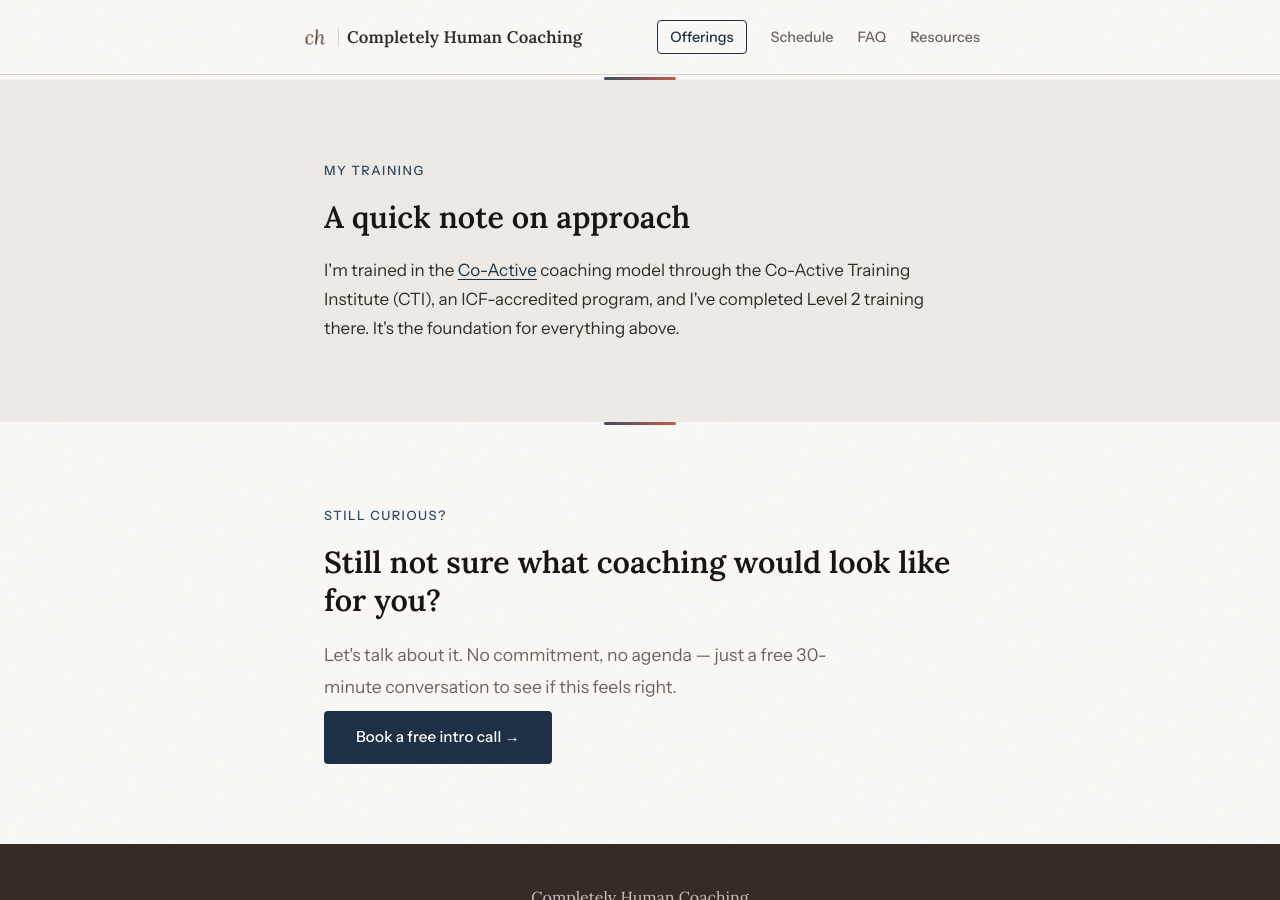
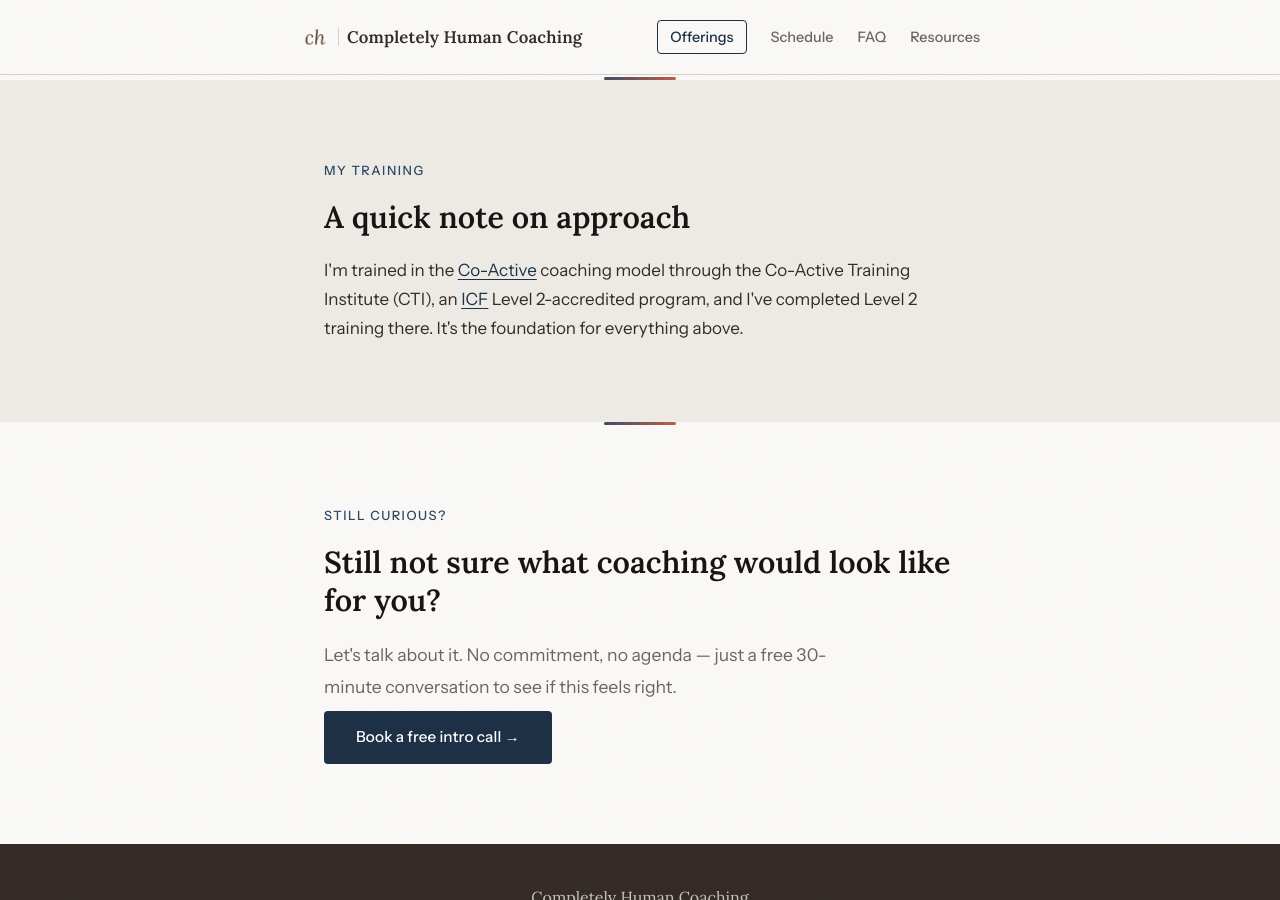
Before and after one commit to dbough/completely-human-coaching-com, a Jekyll site: the page built from what-to-expect/index.html, in a window 1280 px wide and 900 px high, scrolled down 6117 px. Built offline with Jekyll 4.4.1, drawn with Linux system fonts in a browser that asks for light colours.

Commit message:
Link ICF mention and specify Level 2 accreditation in My Training
Changes "an ICF-accredited program" to "an ICF Level 2-accredited program" with ICF linked to coachingfederation.org.

Co-Authored-By: Claude Sonnet 5 <noreply@anthropic.com>

```diff
--- a/what-to-expect/index.html
+++ b/what-to-expect/index.html
@@ -310,7 +310,7 @@ og_image: "https://completelyhumancoaching.com/og-image.png"
       <h2 class="reveal reveal-delay-1">A quick note on approach</h2>
       <p class="reveal reveal-delay-2">
         I'm trained in the <a href="https://coactive.com/what-is-co-active/" target="_blank" rel="noopener">Co-Active</a>
-        coaching model through the Co-Active Training Institute (CTI), an ICF-accredited program,
+        coaching model through the Co-Active Training Institute (CTI), an <a href="https://coachingfederation.org" target="_blank" rel="noopener">ICF</a> Level 2-accredited program,
         and I've completed Level 2 training there. It's the foundation for everything above.
       </p>
     </div>
```
